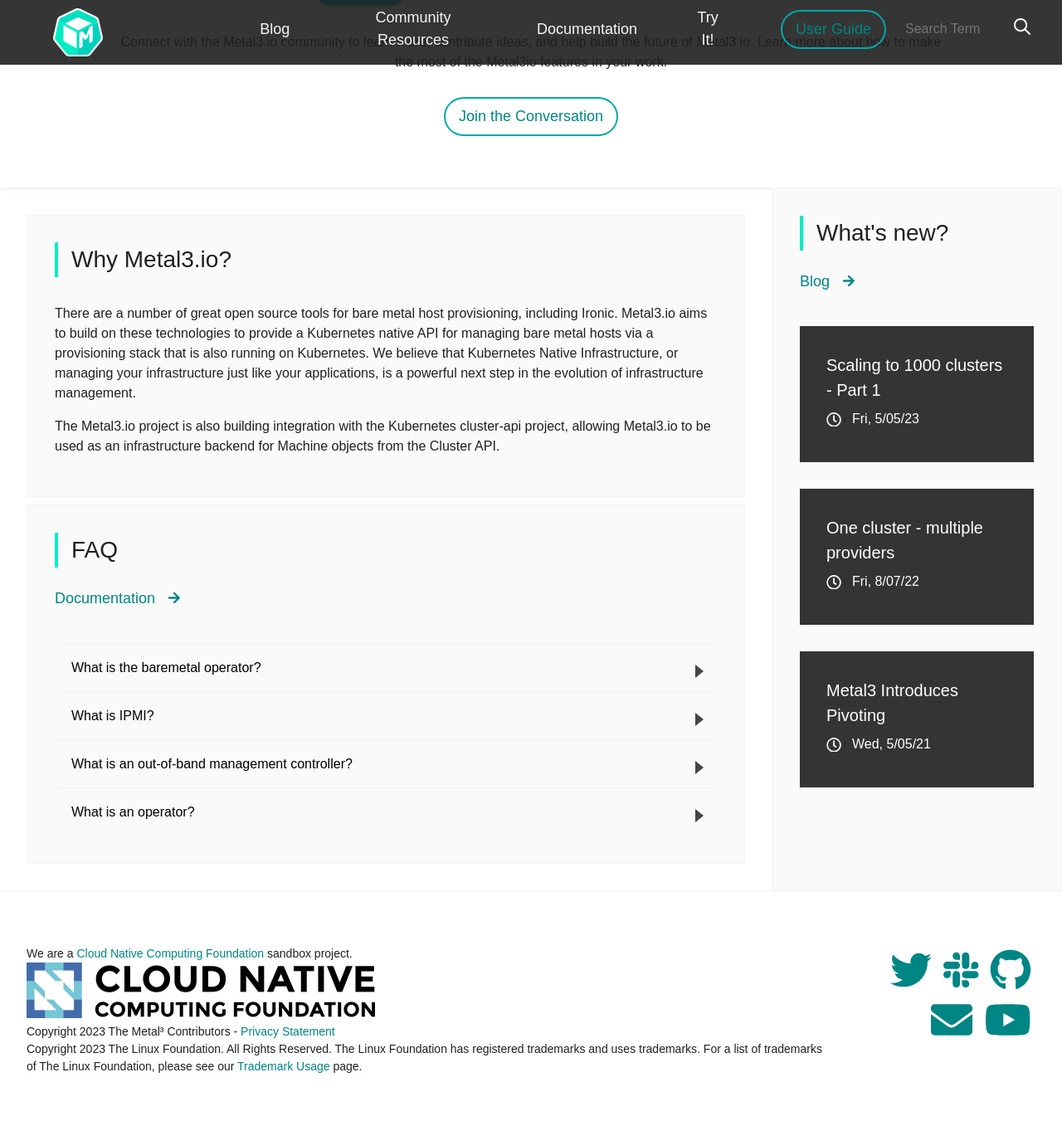
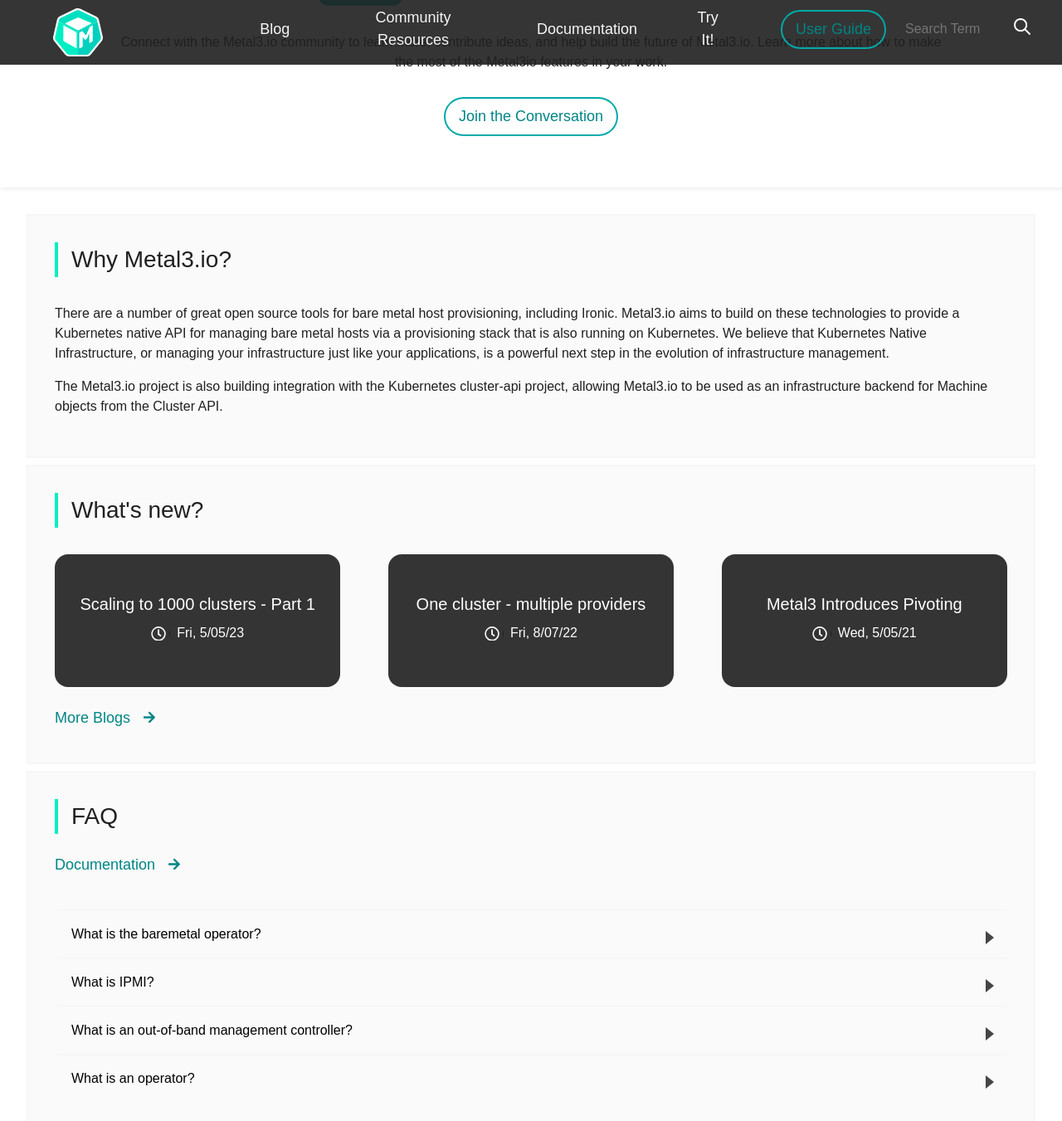
Before and after one commit to metal3-io/metal3-io.github.io, a Jekyll site: the page built from index.html, in a window 1280 px wide and 1400 px high, scrolled down 736 px. Shown: the top 1351 px of the window at 83% size. Built offline with Jekyll 4.4.1, drawn with Linux system fonts in a browser that asks for light colours; nearby versions of some CDN libraries; comment, search, counter and statistics services are not loaded; before the commit the page ends 2032 px from its top, so only the background shows below that.

Commit message:
blog section fix

```diff
--- a/_sass/_global.scss
+++ b/_sass/_global.scss
@@ -58,21 +58,18 @@
     "content";
 
     @media (min-width: $mk--breakpoint--lg){
-        grid-template-columns: 3fr minmax(350px, 1fr);
         grid-template-areas:
         "content aside"
     }
-    @media(max-width: $mk--breakpoint--md) {
+
+    @media (max-width: $mk--breakpoint--lg) {
         display: block;
     }
     &__content {
         grid-area: content;
         // overflow-x: scroll;
     }
-    &__aside {
-        grid-area: aside;
-    }
-    &__section, &__aside {
+    &__section {
         background: var(--mk--BackgroundColor--250);
         padding: var(--mk--spacer--sm);
         border: var(--mk--BorderWidth--sm) solid var(--mk--BorderColor--300);
--- a/_sass/_homepage.scss
+++ b/_sass/_homepage.scss
@@ -119,12 +119,15 @@
             display: grid;
         }
     &__scroll-wrapper {
-        display: flex;
+        @include flexCenter($j-content: space-between); // display: flex;
         width: calc(100vw - var(--mk--spacer--sm));
         overflow: scroll;
         position: relative;
         -webkit-overflow-scrolling: touch;
-
+        @media (max-width: $mk--breakpoint--md) {
+        display: block;
+        width: 100%;
+            }
         @media (min-width: $mk--breakpoint--md) {
             width: auto;
         }
@@ -135,7 +138,26 @@
         }
     }/*preview*/
 
-
+    &__card {
+        @include flexCenter($direction: column, $a-items: center);
+        padding: var(--mk--spacer--sm);
+        border-radius: var(--mk--spacer--sm);
+        height: 10rem;
+        width: 30%;
+        background-color: var(--mk--color-transparent-background--100);
+        color: var(--mk--Color--100);
+        scale: 1;
+        transition: all ease-in-out 0.4s;
+        &:hover {
+          transition: all ease-in-out 0.4s;
+          scale: 1.05;
+          box-shadow: 0 0 1em 0 rgba(131, 135, 137, 0.25);
+        }
+        @media (max-width: $mk--breakpoint--md) {
+          width: 100%;
+          margin: var(--mk--spacer--md) 0;
+        }
+      }
     &__snippet {
         display: block;
         min-width: max-content;
--- a/index.html
+++ b/index.html
@@ -32,6 +32,28 @@ layout: default
           <p>The Metal3.io project is also building integration with the Kubernetes cluster-api project, allowing
           Metal3.io to be used as an infrastructure backend for Machine objects from the Cluster API.</p>
 </section>
+<section class="mk-blog-baremetal mk-main__section">
+    <header class="mk-main__header">
+      <h2 class="mk-heading mk-heading--xl mk-m-border">What's new?</h2>
+    </header>
+    <div class="mk-blog-meta__preview__scroll-wrapper">
+      {% for post in site.posts limit:3 %}
+      <a href="{{ post.url }}" class="mk-blog-meta__card">
+        <h3 class="mk-heading--lg mk-blog-meta__title">{{ post.title }}</h3>
+        <time
+          datetime="1999-12-23"
+          class="mk-blog-meta__timestamp mk-blog-meta__item mk-blog-meta__timestamp--dark"
+          >{{ post.date | date: "%a, %-d/%m/%y" }}</time
+        >
+      </a>
+      {% endfor %}
+    </div>
+    <a
+      href="{{ site.baseurl }}/blog/index.html"
+      class="mk-button mk-button--link"
+      >More Blogs</a
+    >
+  </section>
 <section class="mk-faqs mk-main__section">
 <header class="mk-main__header">
     <h2 class="mk-heading mk-heading--xl mk-m-border">FAQ</h2>
@@ -50,20 +72,6 @@ layout: default
 </div>
 </section>
 </div>
-<aside class="mk-blog-meta mk-blog-meta__preview mk-main__aside">
-<header class="mk-main__header">
-    <h2 class="mk-heading mk-heading--xl mk-m-border">What's new?</h2>
-    <a href="{{ site.baseurl }}/blog/index.html" class="mk-button mk-button--link">Blog</a>
-</header>
-<div class="mk-blog-meta__preview__scroll-wrapper">
-{% for post in site.posts limit:3 %}
-<a href="{{ post.url }}" class="mk-blog-meta__snippet">
-    <h3 class="mk-heading--lg mk-blog-meta__title">{{ post.title }}</h3>
-    <time datetime="1999-12-23" class="mk-blog-meta__timestamp mk-blog-meta__item mk-blog-meta__timestamp--dark">{{ post.date | date: "%a, %-d/%m/%y" }}</time>
-</a>
-{% endfor %}
-</div>
-</aside>
 <script>
 
 ! function(t, e, a) {
```
